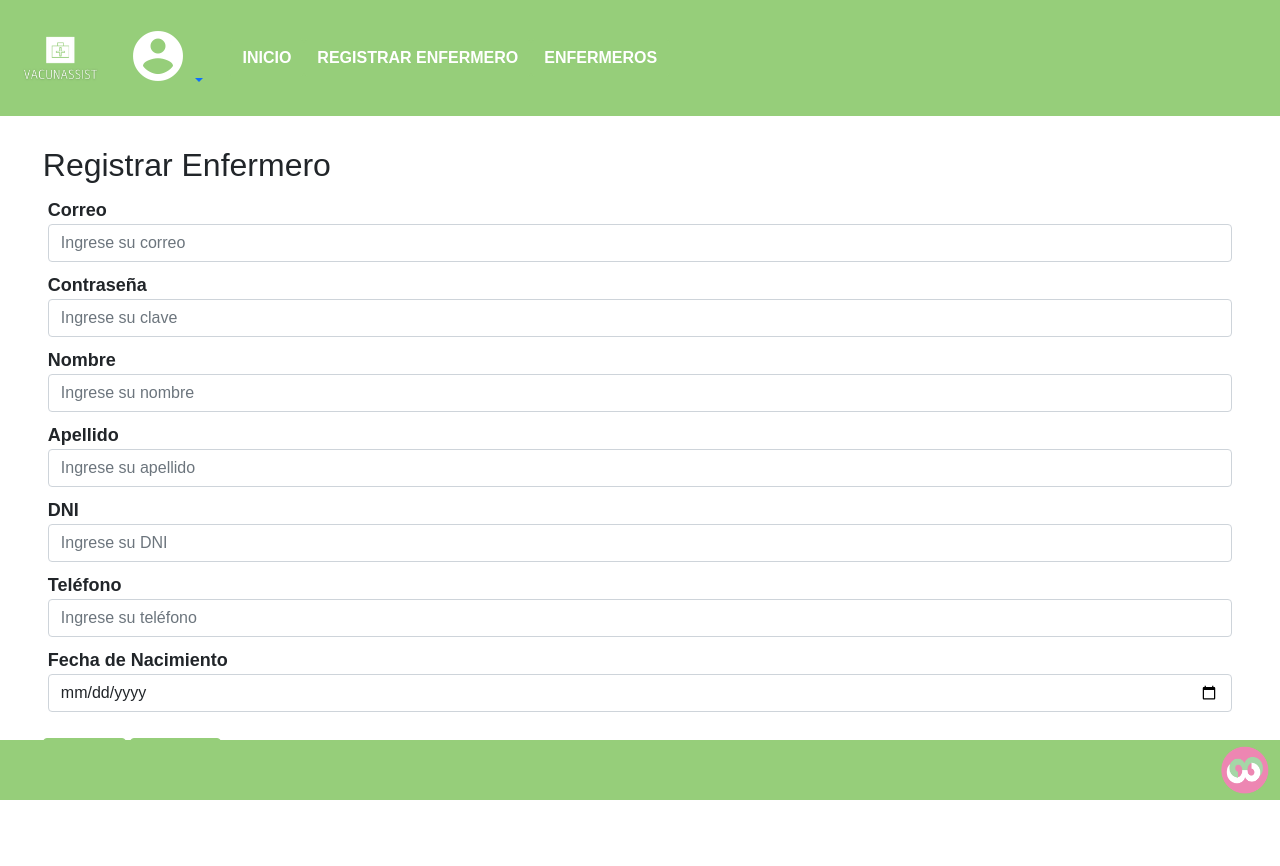
After one commit to jgames95/ing2-grupo33, a Flask app: page /enfermero/nuevo in a window 1280 px wide. The commit adds this page. Run offline with Flask 2, Linux system fonts and the light colour scheme; the visitor is signed in with stand-in values (Sample User, id 1); tables that the repository leaves empty hold one stand-in row (values such as "Sample post"); some libraries are stand-ins or nearby versions.

Commit message:
crear enfermero - ver sede asignada - ver turnos aceptados de sede asignada

```diff
--- a/app/__init__.py
+++ b/app/__init__.py
@@ -82,11 +82,17 @@ def create_app(environment="development"):
     )'''
     app.add_url_rule("/usuario/perfil", "user_profile", user.profile)
 
+    app.add_url_rule("/enfermero", "nurse_create", user.create_nurse, methods=["POST"])
+    app.add_url_rule("/enfermero/nuevo", "nurse_new", user.new_nurse)
+
+    app.add_url_rule("/enfermero/perfil", "nurse_profile", user.profile_nurse)
+
     # Rutas de Turnos
     app.add_url_rule("/turnos/nuevo", "appointment_new", appointment.new)
     app.add_url_rule("/turnos", "appointment_create",
                      appointment.create, methods=["POST"])
     app.add_url_rule("/turnos", "appointments", appointment.index)
+    app.add_url_rule("/turnos/sede", "appointments_location", appointment.index_location)
     #app.add_url_rule("/turnos", "appointment_download", appointment.download)
     app.add_url_rule("/turnos/<int:appointment_id>", "appointment_cancel", appointment.cancel, methods=["POST", "GET"])
     app.add_url_rule("/turnos/filtro", "appointmentfilter",
--- a/app/helpers/decorators.py
+++ b/app/helpers/decorators.py
@@ -19,7 +19,7 @@ def login_required(view_function):
     return decorator
 
 
-def has_permission(permiso):
+def has_permission(role_id):
     """
     Si el usuario tiene el permiso para acceder a esa funcionalidad  y esta]
     activo, sigue con la ejecucion, sino muestra el error 401
@@ -29,7 +29,7 @@ def has_permission(permiso):
 
         # funcion envoltura
         def decorator(*args, **kwargs):
-            if not User.has_permission(session.get("user_id"), permiso):
+            if not User.has_role(user_id=session.get("user_id"), role_id=role_id):
                 return abort(401)
             return view_function(*args, **kwargs)
 
--- a/app/models/appointment.py
+++ b/app/models/appointment.py
@@ -123,6 +123,11 @@ class Appointment(db.Model):
         return lista
 
     @classmethod
+    def appointments_from_location(cls, location_id):
+        appoint_list = Appointment.query.filter_by(location_id=location_id, state_id=2).all()
+        return appoint_list
+
+    @classmethod
     def create_pdf(cls, name, appointment, name_line):
         # path depende de donde tienen el repositorio localmente
         path = os.getcwd()
--- a/app/models/user.py
+++ b/app/models/user.py
@@ -63,9 +63,7 @@ class User(db.Model):
     @classmethod
     def create_pacient(cls, **kwargs):
         token = random.randrange(1,500)
-        user = User(active=False,
-            role_id=2,
-            token=token,
+        user = User(active=False, role_id=2, token=token,
             email=kwargs["email"],
             password=kwargs["password"],
             first_name=kwargs["first_name"],
@@ -91,9 +89,15 @@ class User(db.Model):
 
     @classmethod
     def create_nurse(cls, **kwargs):
-        user = User(active=True, **kwargs)
-        rol = Role.query.filter_by(id=3).first()
-        user.role = rol
+        user = User(active=True, role_id=3,
+            email=kwargs["email"],
+            password=kwargs["password"],
+            first_name=kwargs["first_name"],
+            last_name=kwargs["last_name"],
+            date_of_birth=kwargs["date_of_birth"],
+            dni=kwargs["dni"],
+            telephone=kwargs["telephone"],
+            location_id=1)
         db.session.add(user)
         db.session.commit()
 
@@ -122,6 +126,10 @@ class User(db.Model):
     def get_role(cls, user_id):
         user = cls.search_user_by_id(user_id)
         return user.role_id
+
+    @classmethod
+    def has_role(cls, role_id, user_id):
+        return cls.get_role(user_id) == role_id
 
     @classmethod
     def get_age(cls, user_id):
@@ -211,6 +219,11 @@ class User(db.Model):
                 return False
         else:
             return True
+
+    @classmethod
+    def valid_nurse_dni(cls, dni):
+        user = User.query.filter_by(dni=dni).scalar()
+        return user is None
 
     @classmethod
     def update(cls, user_id, kwargs):
--- a/app/resources/appointment.py
+++ b/app/resources/appointment.py
@@ -14,6 +14,10 @@ def new():
 
 def index():
     return render_template("appointment/list.html", appoint_list=Appointment.appoint_list_filter("Todos", session["user_id"]))
+
+def index_location():
+    user = User.search_user_by_id(session["user_id"])
+    return render_template("appointment/list_location.html", appoint_list=Appointment.appointments_from_location(user.location_id))
 
 
 def create():
--- a/app/resources/user.py
+++ b/app/resources/user.py
@@ -34,15 +34,13 @@ app = Flask(__name__)
         roles=roles,
     )'''
 
-# @login_required
-
-
+@login_required
+@has_permission(2)
 def confirm():
     return render_template("user/confirm.html")
 
-# @login_required
-
-
+@login_required
+@has_permission(2)
 def confirm_account():
     user_input = request.form["token"]
     user_logged_id = session["user_id"]
@@ -193,6 +191,7 @@ def create():
 
 
 @login_required
+@has_permission(2)
 def edit(user_id):
     user = User.query.filter_by(id=user_id).first_or_404()
     locations = Location.query.all()
@@ -200,6 +199,7 @@ def edit(user_id):
 
 
 @login_required
+@has_permission(2)
 def update():
     message = []
     condition = validate(
@@ -262,11 +262,88 @@ def update():
         prev_url=prev_url,
     )'''
 
-
 @login_required
+@has_permission(2)
 def profile():
     user = User.search_user_by_id(session["user_id"])
     return render_template("user/profile.html", user=user)
+
+@login_required
+@has_permission(1)
+def new_nurse():
+    return render_template("nurse/new.html")
+
+@login_required
+@has_permission(1)
+def create_nurse():
+    message = []
+    condition = validate(
+        request.form["email"], "Correo", required=True, email=True)
+    valid_mail = condition
+    if condition is not True:
+        message.append(condition)
+
+    condition = validate(
+        request.form["password"], "Clave", required=True, min_length='6'
+    )
+    if condition is not True:
+        message.append(condition)
+
+    condition = validate(
+        request.form["first_name"], "Nombre", required=True, text=True)
+    if condition is not True:
+        message.append(condition)
+
+    condition = validate(
+        request.form["last_name"], "Apellido", required=True, text=True
+    )
+    if condition is not True:
+        message.append(condition)
+
+    condition = validate(
+        request.form["dni"], "DNI", required=True, min_length='7'
+    )
+    if condition is not True:
+        message.append(condition)
+
+    condition = validate(
+        request.form["telephone"], "Telefono", required=True
+    )
+    if condition is not True:
+        message.append(condition)
+
+    condition = validate(
+        request.form["date_of_birth"], "Fecha de Nacimiento", required=True, date=True
+    )
+    if condition is not True:
+        message.append(condition)
+
+    if valid_mail is True and not User.valid_email(request.form["email"]):
+        message.append(
+            "Ya existe un usuario con ese email, por favor\
+            ingrese uno nuevo"
+        )
+
+    if not User.valid_nurse_dni(request.form["dni"]):
+        message.append(
+            "Ya existe un paciente con ese dni, por favor\
+            ingrese uno nuevo"
+        )
+
+    if message:
+        for mssg in message:
+            flash(mssg)
+        return render_template("nurse/new.html")
+
+    User.create_nurse(**request.form)
+
+    return redirect(url_for("home"))
+
+@login_required
+@has_permission(3)
+def profile_nurse():
+    user = User.search_user_by_id(session["user_id"])
+    return render_template("nurse/profile.html", user=user)
 
 
 def is_admin(user_id):
--- a/app/templates/layout.html
+++ b/app/templates/layout.html
@@ -30,6 +30,9 @@
           {% if is_pacient(session["user_id"]) and is_active(session["user_id"]) %}
           <li><button class="dropdown-item" type="button"><a href="{{ url_for('user_profile') }}" style="text-decoration:none" >PERFIL</a></button></li>
           {% endif %}
+          {% if is_nurse(session["user_id"]) %}
+          <li><button class="dropdown-item" type="button"><a href="{{ url_for('nurse_profile') }}" style="text-decoration:none" >PERFIL</a></button></li>
+          {% endif %}
           <li><button class="dropdown-item" type="button"><a href="{{ url_for('auth_logout') }}" style="text-decoration:none" >CERRAR SESION</a></button></li>
           {% else %}
           <li><button class="dropdown-item" type="button"><a href="{{ url_for('auth_login') }}" style="text-decoration:none" >INICIAR SESION</a></button></li>
@@ -49,13 +52,22 @@
           {% if is_authenticated(session) %}
           {% if is_admin(session["user_id"]) %}
           <li class="nav-item">
-            <button type="button" class="btn btn-success change_color"><a class="change_color_font" href="{{ url_for('user_index') }}" style="text-decoration:none" >USUARIOS</a></button>
+            <button type="button" class="btn btn-success change_color"><a class="change_color_font" href="{{ url_for('nurse_new') }}" style="text-decoration:none" >REGISTRAR ENFERMERO</a></button>
+          </li>
+          <li class="nav-item">
+            <button type="button" class="btn btn-success change_color"><a class="change_color_font" href="{{ url_for('home') }}" style="text-decoration:none" >ENFERMEROS</a></button>
           </li>
           {% endif %}
 
           {% if is_pacient(session["user_id"]) and is_active(session["user_id"]) %}
           <li class="nav-item">
             <button type="button" class="btn btn-success change_color"><a class="change_color_font" href="{{ url_for('appointments') }}" style="text-decoration:none" >TURNOS</a></button>
+          </li>
+          {% endif %}
+
+          {% if is_nurse(session["user_id"]) %}
+          <li class="nav-item">
+            <button type="button" class="btn btn-success change_color"><a class="change_color_font" href="{{ url_for('appointments_location') }}" style="text-decoration:none" >TURNOS</a></button>
           </li>
           {% endif %}
 
--- /dev/null
+++ b/app/templates/nurse/new.html
@@ -0,0 +1,52 @@
+{% extends "layout.html" %}
+{% block title %}Enfermeros{% endblock %}
+{% block head %}
+  {{ super() }}
+{% endblock %}
+{% block topnav %}
+  {{ super() }}
+{% endblock %}
+{% block content %}
+  <h2>Registrar Enfermero</h2>
+  <form action="{{ url_for('nurse_create') }}" method="POST">
+    <div class="form-group add_padding">
+      <label for="email">Correo</label>
+      <input class="form-control" type="text" id="email" name="email" placeholder="Ingrese su correo" required>
+    </div>
+
+    <div class="form-group add_padding">
+      <label for="password">Contraseña</label>
+      <input class="form-control" type="password" id="password" name="password" placeholder="Ingrese su clave" required>
+    </div>
+
+    <div class="form-group add_padding">
+      <label for="first_name">Nombre</label>
+      <input class="form-control" type="text" id="first_name" name="first_name" placeholder="Ingrese su nombre" required>
+    </div>
+
+    <div class="form-group add_padding">
+      <label for="last_name">Apellido</label>
+      <input class="form-control" type="text" id="last_name" name="last_name" placeholder="Ingrese su apellido" required>
+    </div>
+
+    <div class="form-group add_padding">
+      <label for="dni">DNI</label>
+      <input class="form-control" type="text" id="dni" name="dni" placeholder="Ingrese su DNI" required>
+    </div>
+
+    <div class="form-group add_padding">
+      <label for="telephone">Teléfono</label>
+      <input class="form-control" type="text" id="telephone" name="telephone" placeholder="Ingrese su teléfono" required>
+    </div>
+
+    <div class="form-group add_padding">
+      <label for="date_of_birth">Fecha de Nacimiento</label>
+      <input type="date" class="form-control" id="date_of_birth" name="date_of_birth" value="">
+    </div>
+
+    <br>
+
+    <input type="submit" class="btn btn-success change_color" value="CREAR">
+    <button type="reset" class="btn btn-success change_color" >LIMPIAR</button>
+  </form>
+{% endblock %}
```
Also changed, not shown: app/templates/appointment/list_location.html (added, +39 -0 lines), app/templates/nurse/profile.html (added, +37 -0 lines).
